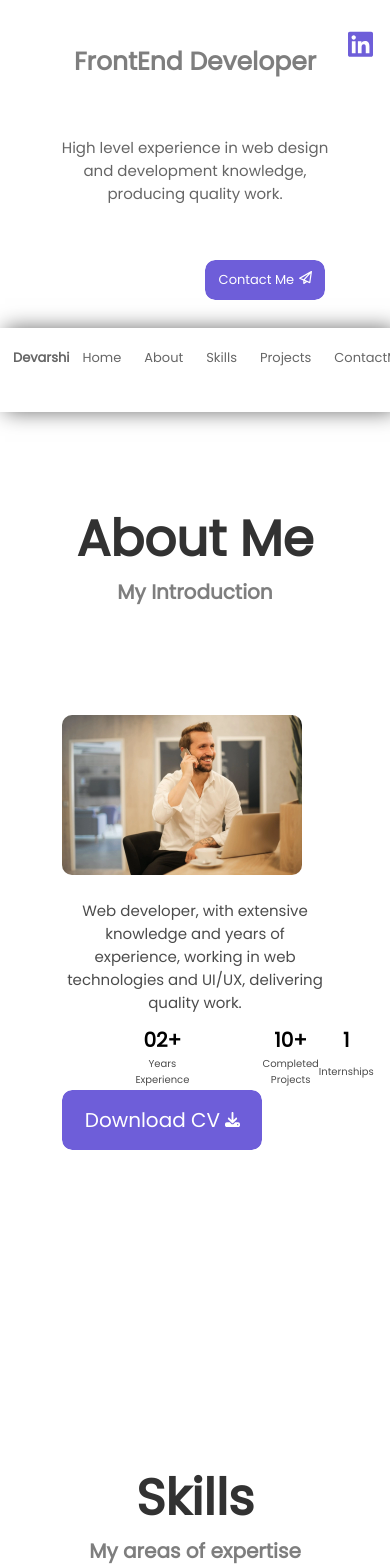
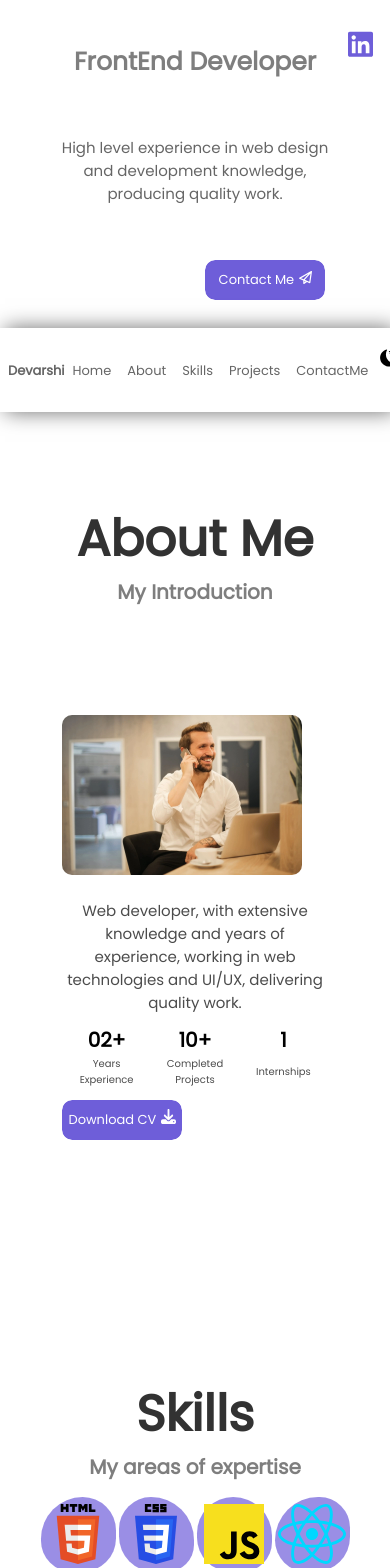
Before and after one commit to Devarshi0-1/Portfolio-Website, a React (Vite) app: page / in a window 390 px wide. Shown: the part 432-2000 px from the top of the page. Built offline with nearby package versions, Linux system fonts and the light colour scheme.

Commit message:
Changes for Mobile devices

```diff
--- a/src/Components/About/About.css
+++ b/src/Components/About/About.css
@@ -38,7 +38,7 @@
     margin: auto 0;
 }
 
-.aboutGridContainer > p {
+.aboutGridContainer>p {
     font-size: 23px;
     opacity: 0.7;
     padding-top: 20px;
@@ -115,14 +115,25 @@
         font-size: 10px;
     }
 
-    .cvBtn{
+    .cvBtn {
         margin: auto;
         height: 35px;
         width: 150px;
         font-size: 15px;
     }
 
-    .downloadIco{
+    .experienceSection .primaryBtn {
+        grid-row-start: 2;
+        grid-row-end: 3;
+        grid-column-start: 1;
+        grid-column-end: 4;
+        height: 40px;
+        width: 120px;
+        font-size: 13px;
+        margin-right: 10px;
+    }
+
+    .downloadIco {
         width: 15px;
     }
 }
--- a/src/Components/Header/HeaderSection/headerSection.css
+++ b/src/Components/Header/HeaderSection/headerSection.css
@@ -178,6 +178,7 @@
 
     .scrollDown {
         left: 50%;
+        bottom: 6%;
         width: 140px;
         height: 30px;
     }
--- a/src/Components/Header/NavBar/navBar.css
+++ b/src/Components/Header/NavBar/navBar.css
@@ -4,8 +4,8 @@ nav {
     width: 100vw;
     margin: 0 auto;
     padding: 0 150px;
-    z-index: 1;
     background-color: var(--bg-clr-primary);
+    z-index: 10000;
     box-shadow: 5px 0 20px rgb(111, 111, 111);
 }
 
@@ -74,16 +74,16 @@ nav {
     }
 
     .navList li {
-        margin-inline: 10px;
+        margin-inline: 8px;
     }
 
     .navList li a {
-        margin: 3px;
         font-size: 13px;
     }
 
     .navList>span>img {
         width: 30px;
         height: 40px;
+        transform: translateY(-12px);
     }
 }
--- a/src/Components/Project Slide/ProjectSlide.jsx
+++ b/src/Components/Project Slide/ProjectSlide.jsx
@@ -13,14 +13,13 @@ export default function ProjectSlide() {
     const containerData = [
         {
             key: slide1Img,
-            projectURL: 'https://react0vite0calculator.netlify.app/',
-            projectImgURL: slide1Img,
+            projectURL: 'https://devarshi0todolist.netlify.app/',
+            projectImgURL: slide3Img,
             techStackImg1: htmlIcon,
             techStackImg2: cssIcon,
             techStackImg3: jsIcon,
-            techStackImg4: reactIcon,
-            summaryText: <>A simple calculator with eye pleasing UI and optimal UX Uses <strong>3D and 2D CSS animations</strong> with <strong>cool Dark Mode</strong> Supports <strong>full keyboard controls</strong></>,
-            repoURL: 'https://github.com/Devarshi0-1/Calculator-v3'
+            summaryText: <>Organize yourself writing stuff you need TO DO. Build with UI/UX as a top priority,uses <strong>Glass Morphism UI Style</strong>, use this tool to look the stunning animation it provides.</>,
+            repoURL: 'https://github.com/Devarshi0-1/To-Do'
         },
         {
             key: slide2Img,
@@ -34,13 +33,14 @@ export default function ProjectSlide() {
         },
         {
             key: slide3Img,
-            projectURL: 'https://devarshi0todolist.netlify.app/',
-            projectImgURL: slide3Img,
+            projectURL: 'https://react0vite0calculator.netlify.app/',
+            projectImgURL: slide1Img,
             techStackImg1: htmlIcon,
             techStackImg2: cssIcon,
             techStackImg3: jsIcon,
-            summaryText: <>Organize yourself writing stuff you need TO DO. Build with UI/UX as a top priority,uses <strong>Glass Morphism UI Style</strong>, use this tool to look the stunning animation it provides.</>,
-            repoURL: 'https://github.com/Devarshi0-1/To-Do'
+            techStackImg4: reactIcon,
+            summaryText: <>A simple calculator with eye pleasing UI and optimal UX Uses <strong>3D and 2D CSS animations</strong> with <strong>cool Dark Mode</strong> Supports <strong>full keyboard controls</strong></>,
+            repoURL: 'https://github.com/Devarshi0-1/Calculator-v3'
         },
         {
             key: slide4Img,
@@ -69,7 +69,7 @@ export default function ProjectSlide() {
                     <div className={`stackLogos ${data.techStackImg4 ? 'withReact' : ''}`}>
                         <img src={htmlIcon} loading="lazy" />
                         <img src={cssIcon} loading="lazy" />
-                        <img src={jsIcon} loading="lazy"/>
+                        <img src={jsIcon} loading="lazy" />
                         {data.techStackImg4 && <img src={reactIcon} loading="lazy" />}
                     </div>
                 </div>
--- a/src/Components/Project Slide/projectSlide.css
+++ b/src/Components/Project Slide/projectSlide.css
@@ -16,6 +16,7 @@
     justify-content: unset;
     gap: 30px;
     padding: 0 30px;
+    scroll-padding: 30px;
     scroll-snap-type: x mandatory;
 }
 
@@ -124,7 +125,8 @@
     justify-content: space-evenly;
 }
 
-.primaryBtn a,.secondaryBtn a{
+.primaryBtn a,
+.secondaryBtn a {
     text-decoration: none;
     color: var(--clr-sec-text);
 }
@@ -182,6 +184,14 @@
     transform: scaleX(1);
 }
 
+.secondaryBtn a{
+    transition: color 500ms;
+}
+
+.secondaryBtn:hover a{
+    color: white;
+}
+
 /* SMALL DEVICES */
 @media screen and (max-width: 600px) {
     .projectsContainer {
--- a/src/Components/Skills/Skills.jsx
+++ b/src/Components/Skills/Skills.jsx
@@ -12,7 +12,11 @@ function Skills() {
 
     const imageSrc = [htmlIcon, cssIcon, jsIcon, reactIcon, nodeIcon,tailwindIcon,bootstrapIcon,githubIcon]
     const mappedComp = imageSrc.map(src => {
-        return <span className='flex-center' key={src}><img src={src} /></span>
+        return (
+            <span className='flex-center' key={src}>
+                <img src={src} />
+            </span>
+        )
     })
 
     return (
--- a/src/Components/Skills/skills.css
+++ b/src/Components/Skills/skills.css
@@ -34,8 +34,8 @@
 .skillsGridContainer span {
     background-color: var(--clr-accent-light);
     border-radius: 343px 274px 278px 257px;
-    height: 220px;
-    width: 220px;
+    width: 90%;
+    aspect-ratio: 1;
     flex-shrink: 0;
 }
 
@@ -82,7 +82,7 @@
 @media screen and (max-width: 600px) {
 
     #skills {
-        height: 80vh;
+        height: 60vh;
     }
 
     #skills h1 {
```
